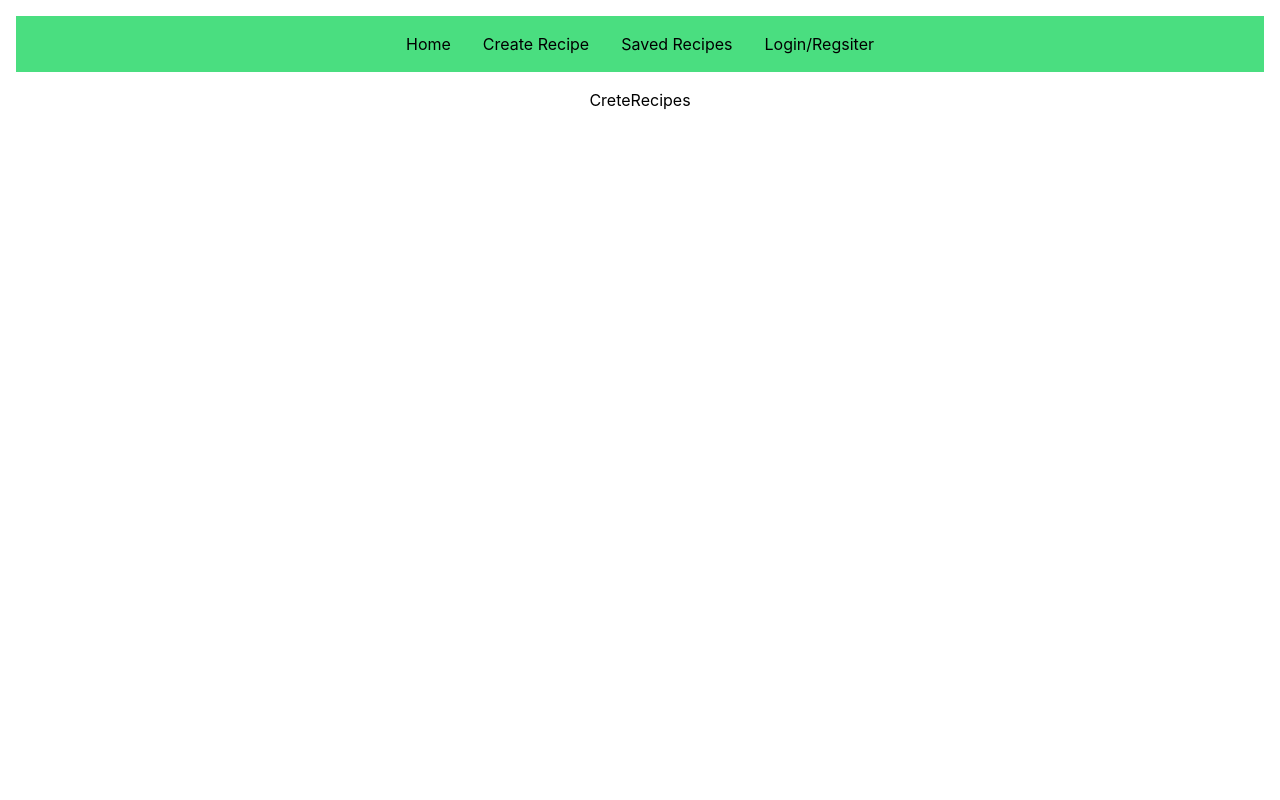
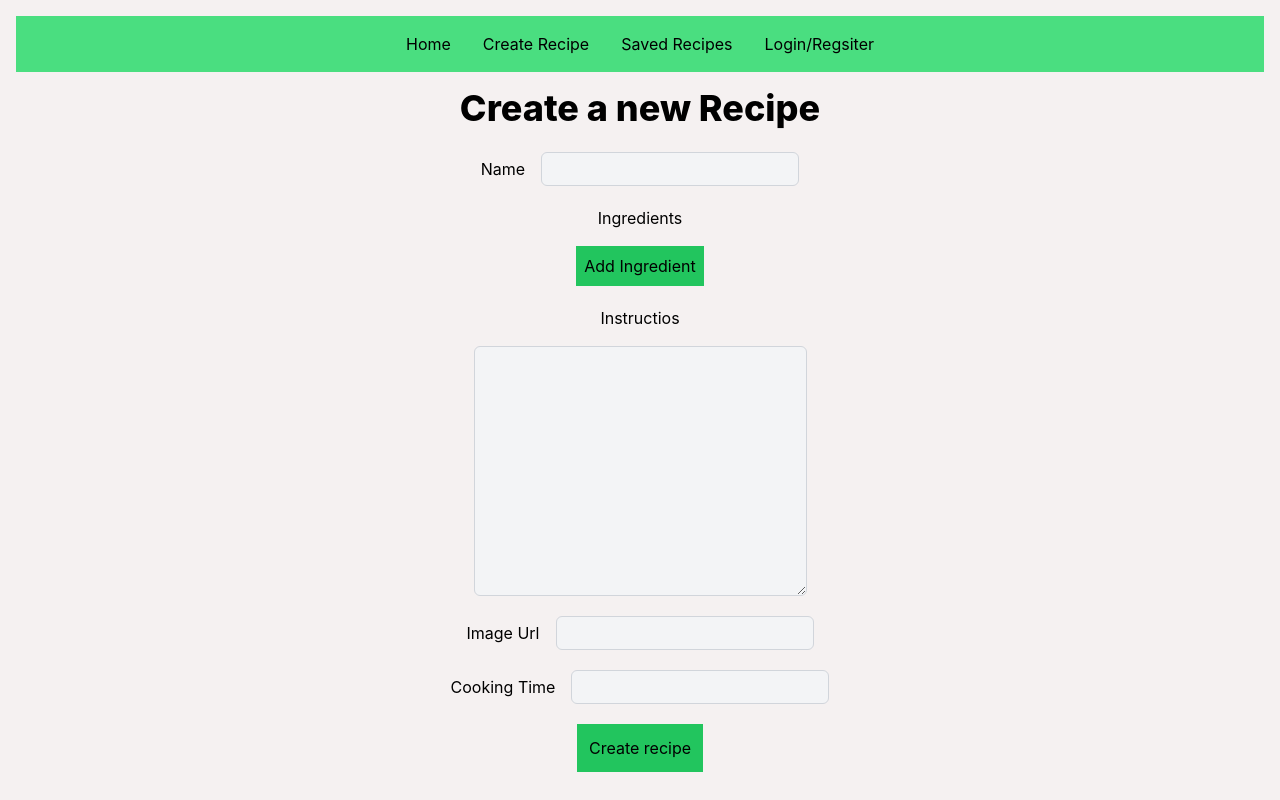
Before and after one commit to HGSChandeepa/Recipies-App-MREN-Stack-, a React (Create React App) app in the folder client/: page /create-recipe in a window 1280 px wide. Built offline with nearby package versions, Linux system fonts and the light colour scheme.

Commit message:
add the create new recipe age and add the intergration with the database

```diff
--- a/client/src/App.css
+++ b/client/src/App.css
@@ -21,7 +21,7 @@
   align-items: center;
   justify-content: center;
   font-size: calc(10px + 2vmin);
-  color: white;
+  color: rgb(102, 23, 23);
 }
 
 .App-link {
--- /dev/null
+++ b/client/src/hooks/useGetUserId.js
@@ -0,0 +1,3 @@
+export const useGetUserId = () => {
+  return window.localStorage.getItem("userId");
+};
--- a/client/src/index.css
+++ b/client/src/index.css
@@ -3,6 +3,8 @@
 @tailwind utilities;
 
 body {
+  background: #f5f1f1;
+  color: rgb(0, 0, 0);
   margin: 0;
   font-family: -apple-system, BlinkMacSystemFont, "Segoe UI", "Roboto", "Oxygen",
     "Ubuntu", "Cantarell", "Fira Sans", "Droid Sans", "Helvetica Neue",
--- a/client/src/pages/create-recipe.js
+++ b/client/src/pages/create-recipe.js
@@ -1,7 +1,143 @@
-import React from "react";
+import React, { useState } from "react";
+import axios from "axios";
+import { useGetUserId } from "../hooks/useGetUserId";
+import { useNavigate } from "react-router-dom";
 
 function CreteRecipes() {
-  return <div>CreteRecipes</div>;
+  //user id (by the custom hook)
+  const userId = useGetUserId();
+
+  //navigation
+  const navigate = useNavigate();
+  //state for the recipes
+  const [recipe, setRecipe] = useState({
+    name: "",
+    ingredients: [],
+    instructions: "",
+    imageUrl: "",
+    cookingTime: 0,
+    userOwner: userId,
+  });
+
+  //handleChange function that handles the input in the input feilds
+  const handleChange = (event) => {
+    const { name, value } = event.target;
+    setRecipe({ ...recipe, [name]: value }); //here  [name]: value is use to replace the property with the name to the value provided
+  };
+
+  //addIngredient function , this function will create a new input feild
+  //for enter a new type of a ingredient
+  const addIngredient = () => {
+    setRecipe({ ...recipe, ingredients: [...recipe.ingredients, ""] });
+  };
+
+  ///handleIngredientChange function , this is usedd to handle the changes in the input and update the ingredients array
+  const handleIngredientChange = (event, index) => {
+    //data in the form
+    const { value } = event.target;
+    //current ingredients copy
+    const ingredients = recipe.ingredients;
+    ingredients[index] = value;
+    setRecipe({ ...recipe, ingredients: ingredients });
+  };
+
+  //ccreate the form submit
+  const onSubmit = async (event) => {
+    event.preventDefault();
+    try {
+      await axios.post("http://localhost:3001/recipes", recipe);
+      alert("Recipe added");
+      navigate("/");
+    } catch (err) {
+      console.error(err);
+    }
+  };
+  return (
+    <div>
+      <h2 className=" text-4xl font-extrabold">Create a new Recipe</h2>
+      <form
+        onSubmit={onSubmit}
+        className="flex items-center justify-center flex-col p-3 mt-3 gap-5"
+      >
+        {/* name */}
+        <div className=" flex  items-center justify-center gap-4">
+          <label htmlFor="name">Name</label>
+          <input
+            required
+            className="bg-gray-100 border border-gray-300 rounded-md p-1"
+            type="text"
+            id="name"
+            name="name"
+            onChange={handleChange}
+          />
+        </div>
+        {/* Ingredients */}
+        <div className=" flex flex-col items-center justify-center gap-4">
+          <label htmlFor="ingredients">Ingredients</label>
+          {recipe.ingredients.map((ingredient, index) => {
+            return (
+              <input
+                required
+                className="bg-gray-100 border border-gray-300 rounded-md p-1"
+                key={index}
+                type="text"
+                name="ingredients"
+                value={ingredient}
+                onChange={(event) => handleIngredientChange(event, index)}
+              />
+            );
+          })}
+          <button
+            type="button"
+            className=" bg-green-500 p-2"
+            onClick={addIngredient}
+          >
+            Add Ingredient
+          </button>
+        </div>
+        {/* Instructios */}
+        <div className=" flex  flex-col items-center justify-center gap-4">
+          <label htmlFor="instructions">Instructios</label>
+          <textarea
+            required
+            onChange={handleChange}
+            name="instructions"
+            id="insturctions"
+            cols="30"
+            rows="10"
+            className="bg-gray-100 border border-gray-300 rounded-md p-1"
+          ></textarea>
+        </div>
+        {/* Image Url */}
+        <div className=" flex items-center justify-center gap-4">
+          <label htmlFor="imageUrl">Image Url</label>
+          <input
+            required
+            onChange={handleChange}
+            className="bg-gray-100 border border-gray-300 rounded-md p-1"
+            type="text"
+            id="image"
+            name="imageUrl"
+          />
+        </div>
+        {/* cooking time */}
+        <div className=" flex items-center justify-center gap-4">
+          <label htmlFor="CookingTime">Cooking Time</label>
+          <input
+            required
+            onChange={handleChange}
+            className="bg-gray-100 border border-gray-300 rounded-md p-1"
+            type="number"
+            id="cookingTime"
+            name="cookingTime"
+          />
+        </div>
+        <button type="submit" className=" bg-green-500 p-3">
+          Create recipe
+        </button>
+      </form>
+    </div>
+  );
 }
 
 export default CreteRecipes;
--- a/client/src/pages/home.js
+++ b/client/src/pages/home.js
@@ -1,7 +1,11 @@
 import React from "react";
+import axios from "axios";
 
 function Home() {
-  return <div>Home</div>;
+  //get al the recipes and map those all recipies
+  const addRecipies = () => {};
+
+  return <div></div>;
 }
 
 export default Home;
```
Also changed, not shown: 1 other file (tests, documents, lock files or other folders).
